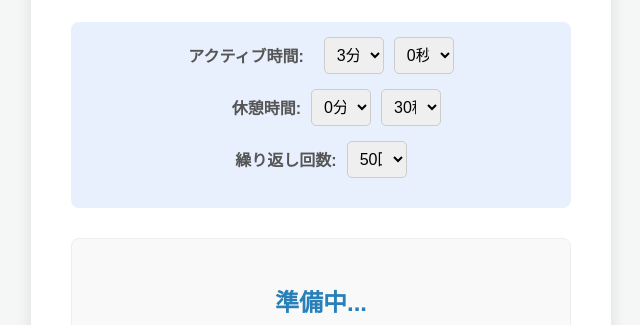
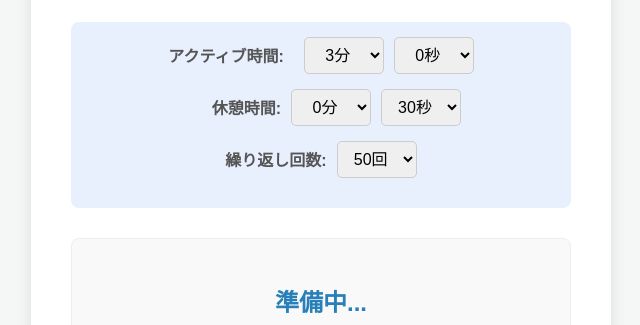
Before and after one commit to kani3tktk/interval-timer, a plain HTML site: page index.html in a window 1280 px wide. Shown: the part 180-505 px from the top of the page, without its empty margins (319-959 px from the left). Drawn offline with Linux system fonts and the light colour scheme.

Commit message:
Update index.html

```diff
--- a/index.html
+++ b/index.html
@@ -69,7 +69,7 @@
 
         .setting-item input[type="number"],
         .setting-item select { /* select要素も対象に追加 */
-            width: 60px;
+            width: 80px;
             padding: 8px;
             border: 1px solid #ccc;
             border-radius: 5px;
```
